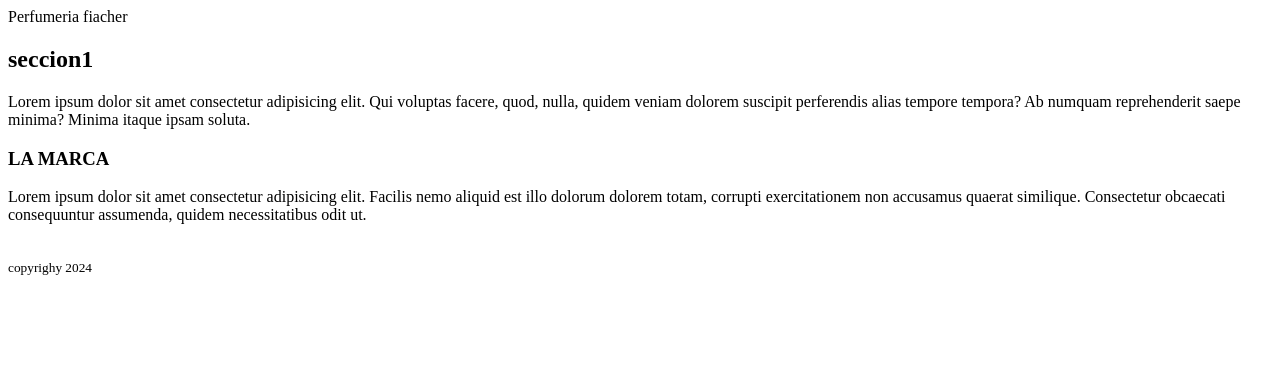
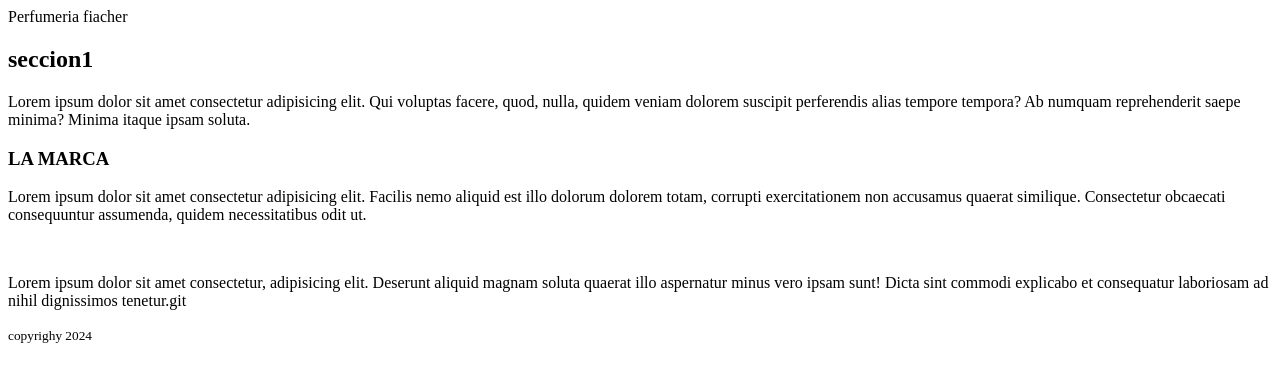
Before and after one commit to cabreramiriam/proyecto-ecommer.front-end, a plain HTML site: page ecommer/index.html in a window 1280 px wide. Drawn offline with Linux system fonts and the light colour scheme.

Commit message:
subiendo index.html

```diff
--- a/ecommer/index.html
+++ b/ecommer/index.html
@@ -23,7 +23,7 @@
         <sectio>
         <p> Lorem ipsum dolor sit amet consectetur adipisicing elit. Facilis nemo aliquid est illo dolorum dolorem totam, corrupti exercitationem non accusamus quaerat similique. Consectetur obcaecati consequuntur assumenda, quidem necessitatibus odit ut.</p> <br>
         </section>
-        <aside>
+        <aside> <p>Lorem ipsum dolor sit amet consectetur, adipisicing elit. Deserunt aliquid magnam soluta quaerat illo aspernatur minus vero ipsam sunt! Dicta sint commodi explicabo et consequatur laboriosam ad nihil dignissimos tenetur.git </p>
 
         </aside>
         <footer>
```
